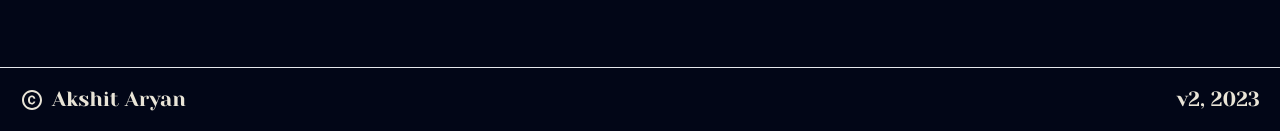
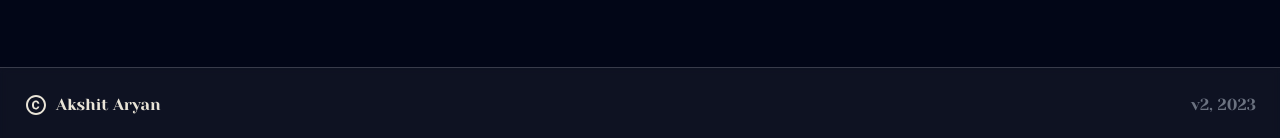
Before and after one commit to Chicken47/aryanakshit, a Next.js app: page /about in a window 1280 px wide. Shown: the part 4460-4598 px from the top of the page. Built offline with nearby package versions, Linux system fonts and the light colour scheme.

Commit message:
updated cursor shit

```diff
--- a/src/app/components/footer.jsx
+++ b/src/app/components/footer.jsx
@@ -3,13 +3,23 @@ import React from "react";
 
 const Footer = () => {
   return (
-    <div className="flex items-center justify-between w-full px-5 py-4 border-t font-yeseva text-[1.6vw]">
-      <div className="flex items-center space-x-2">
-        <CopyrightOutlined />
-        <span>Akshit Aryan</span>
+    <footer className="w-full border-t border-gray-200/20 backdrop-blur-sm bg-white/5">
+      <div className="px-4 py-6 mx-auto max-w-7xl sm:px-6">
+        <div className="flex flex-col items-center justify-between sm:flex-row">
+          <div className="flex items-center space-x-2 transition-colors duration-300 group hover:text-indigo-400">
+            <CopyrightOutlined className="w-4 h-4 transition-transform duration-500 group-hover:rotate-180" />
+            <span className="text-sm font-yeseva sm:text-base">
+              Akshit Aryan
+            </span>
+          </div>
+          <div className="mt-2 sm:mt-0">
+            <span className="text-sm text-gray-500 transition-colors duration-300 font-yeseva sm:text-base hover:text-gray-300">
+              v2, 2023
+            </span>
+          </div>
+        </div>
       </div>
-      <div>v2, 2023</div>
-    </div>
+    </footer>
   );
 };
 
```
